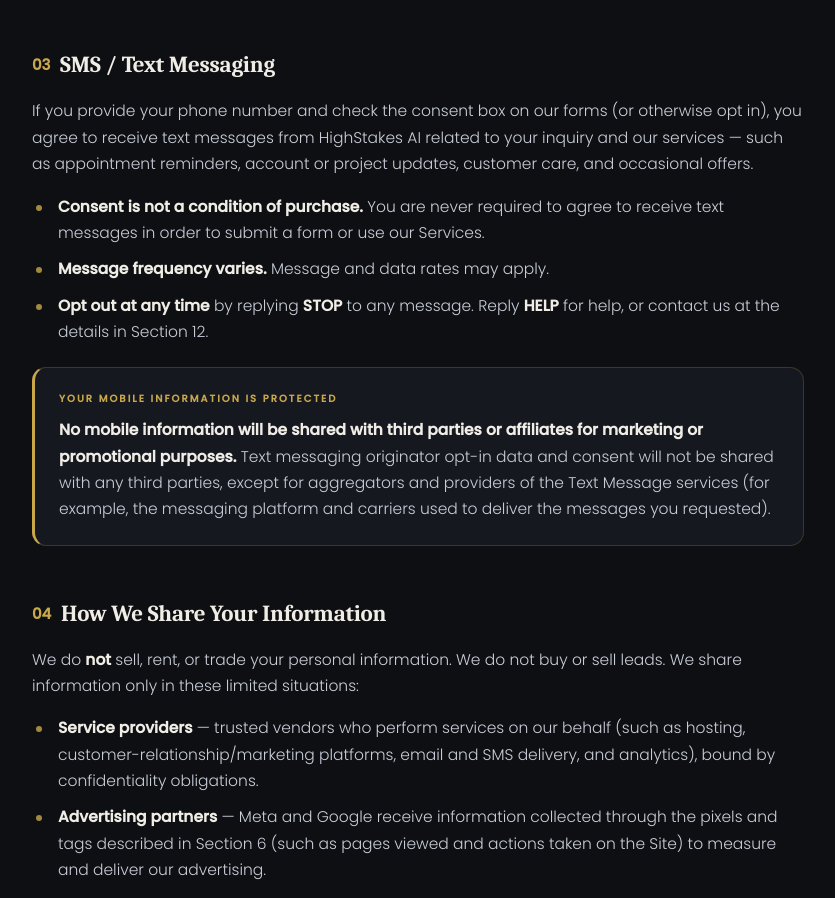
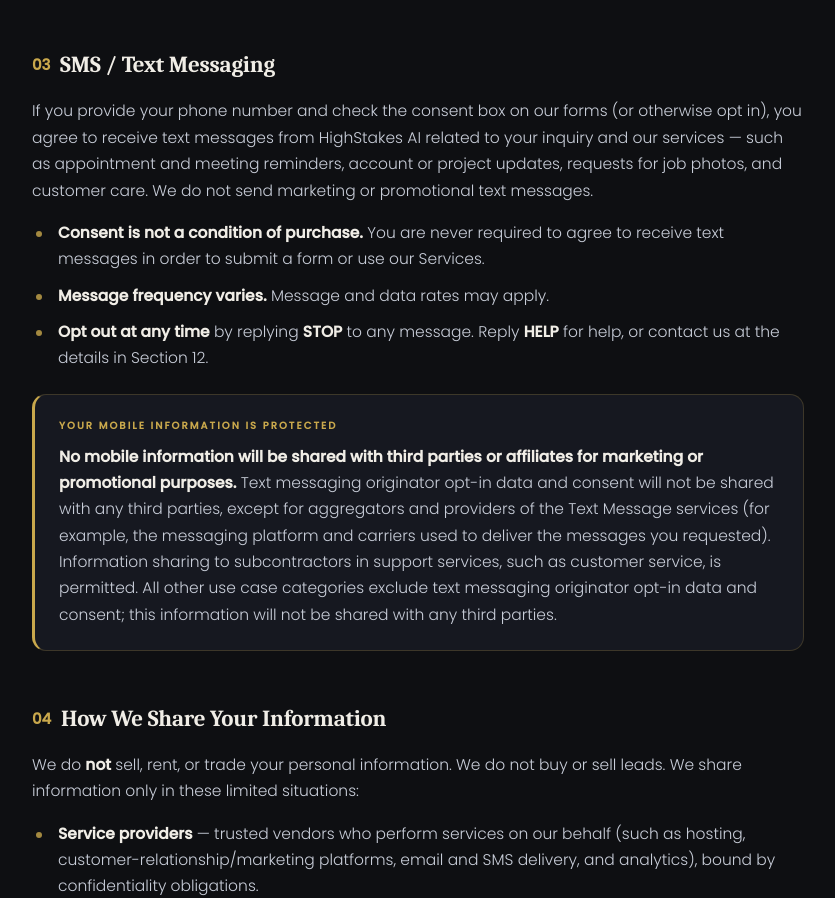
Before and after one commit to HighStakesAI/claude, a plain HTML site: page production-site/privacy-policy.html in a window 1280 px wide. Shown: the part 1302-2200 px from the top of the page, without its empty margins (222-1057 px from the left). Drawn offline with Linux system fonts and the light colour scheme.

Commit message:
Texting consent: non-marketing only, for A2P approval (#4)
The consent checkbox (English and Spanish), privacy policy and terms no
longer bundle 'occasional offers' with service texts: carriers reject a
single checkbox that mixes marketing with non-marketing consent. The
privacy policy adds the carriers' standard subcontractor clause.


Claude-Session: https://claude.ai/code/session_019h6FXeN8Nf3StBWeRt8PrX

Co-authored-by: Claude <noreply@anthropic.com>

```diff
--- a/production-site/privacy-policy.html
+++ b/production-site/privacy-policy.html
@@ -123,7 +123,7 @@
     </ul>
 
     <h2><span class="num">03</span>SMS / Text Messaging</h2>
-    <p>If you provide your phone number and check the consent box on our forms (or otherwise opt in), you agree to receive text messages from HighStakes AI related to your inquiry and our services — such as appointment reminders, account or project updates, customer care, and occasional offers.</p>
+    <p>If you provide your phone number and check the consent box on our forms (or otherwise opt in), you agree to receive text messages from HighStakes AI related to your inquiry and our services — such as appointment and meeting reminders, account or project updates, requests for job photos, and customer care. We do not send marketing or promotional text messages.</p>
     <ul>
       <li><strong>Consent is not a condition of purchase.</strong> You are never required to agree to receive text messages in order to submit a form or use our Services.</li>
       <li><strong>Message frequency varies.</strong> Message and data rates may apply.</li>
@@ -131,7 +131,7 @@
     </ul>
     <div class="callout">
       <span class="tag">Your mobile information is protected</span>
-      <p><strong>No mobile information will be shared with third parties or affiliates for marketing or promotional purposes.</strong> Text messaging originator opt-in data and consent will not be shared with any third parties, except for aggregators and providers of the Text Message services (for example, the messaging platform and carriers used to deliver the messages you requested).</p>
+      <p><strong>No mobile information will be shared with third parties or affiliates for marketing or promotional purposes.</strong> Text messaging originator opt-in data and consent will not be shared with any third parties, except for aggregators and providers of the Text Message services (for example, the messaging platform and carriers used to deliver the messages you requested). Information sharing to subcontractors in support services, such as customer service, is permitted. All other use case categories exclude text messaging originator opt-in data and consent; this information will not be shared with any third parties.</p>
     </div>
 
     <h2><span class="num">04</span>How We Share Your Information</h2>
```
Also changed, not shown: production-site/es/index.html (+1 -1 lines), production-site/index.html (+1 -1 lines), production-site/privacy.html (+2 -2 lines), production-site/terms.html (+1 -1 lines).
